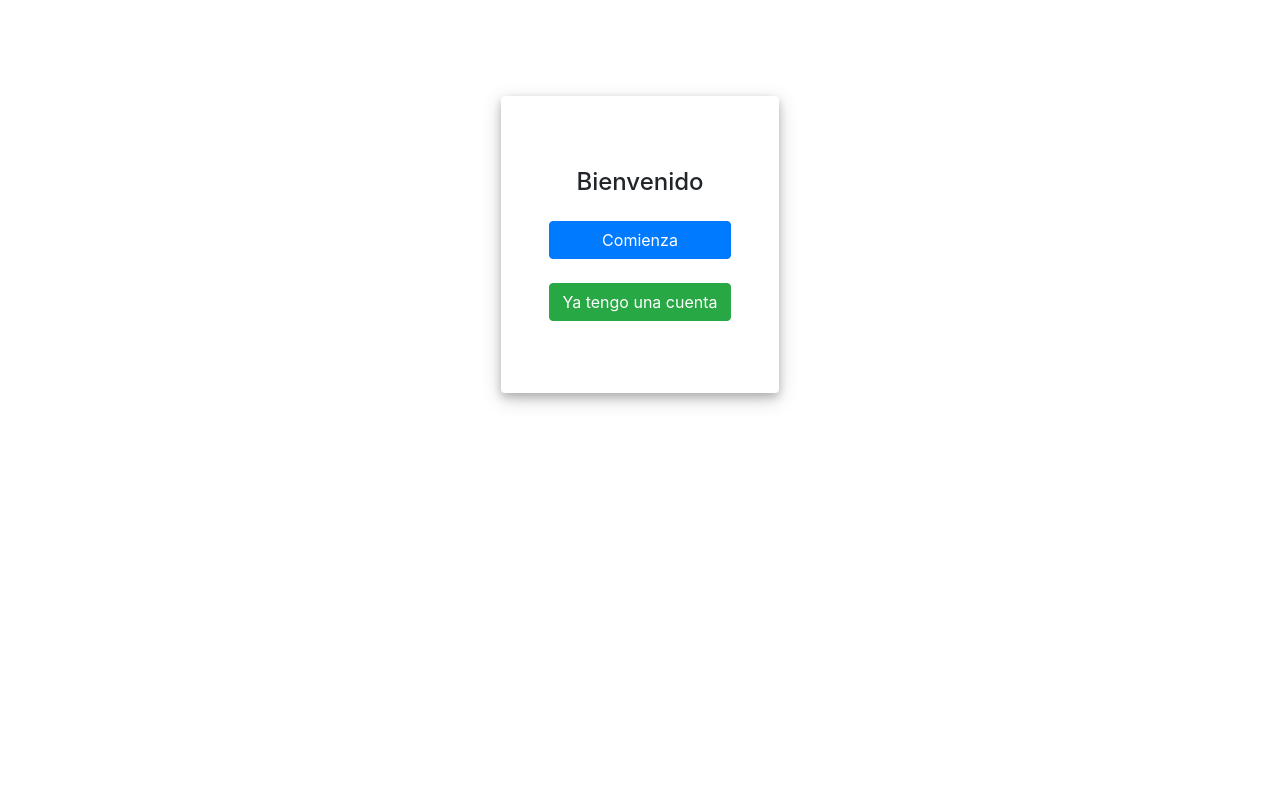
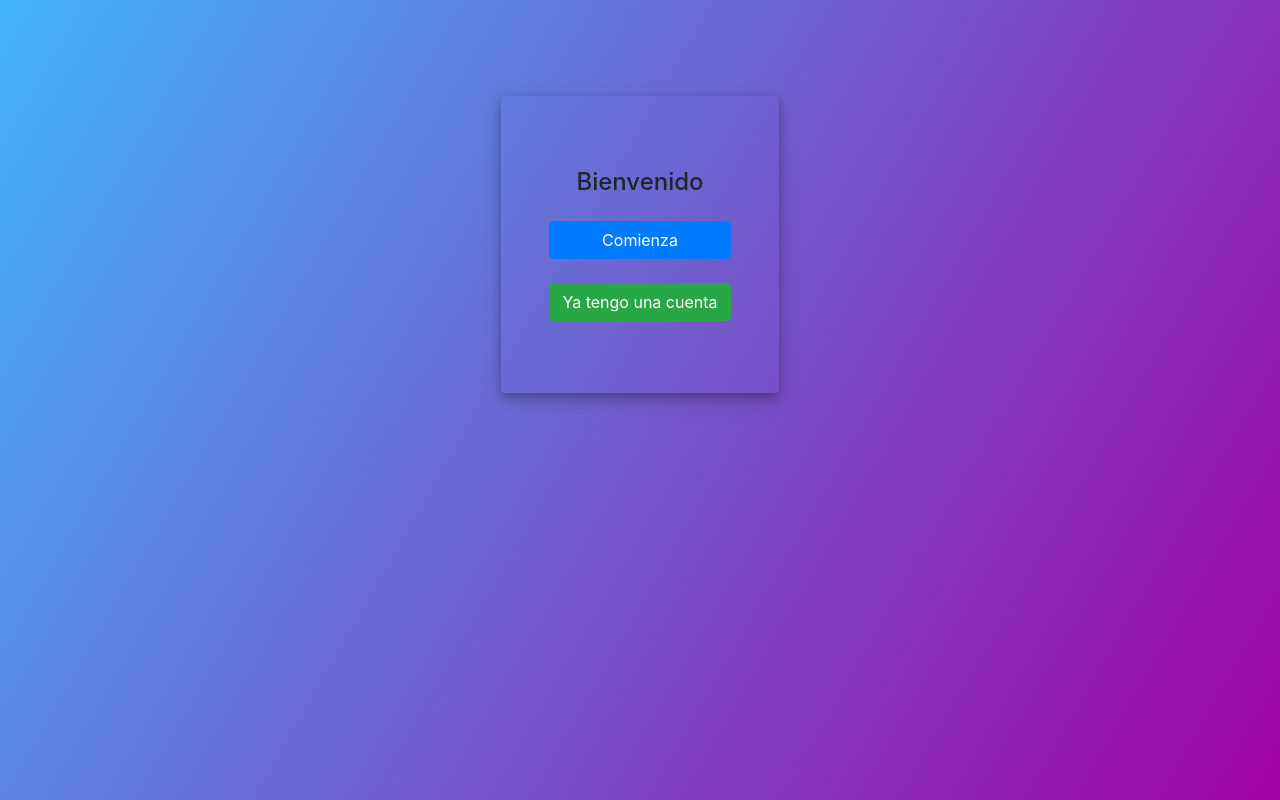
Before and after one commit to Dereemii/FrontEnd-Pro, a React (Create React App) app: page / in a window 1280 px wide. Built offline with nearby package versions, Linux system fonts and the light colour scheme; no server answers.

Commit message:
quito comentario css

```diff
--- a/src/styles/index.css
+++ b/src/styles/index.css
@@ -6,7 +6,7 @@ body {
     sans-serif;
   -webkit-font-smoothing: antialiased;
   -moz-osx-font-smoothing: grayscale;
-  /* background-image: linear-gradient(120deg, rgb(66, 181, 248), rgb(161, 2, 161)); */
+  background-image: linear-gradient(120deg, rgb(66, 181, 248), rgb(161, 2, 161));
 }
 /* h3{
   color:rgba(255, 255, 255, 0.911);
@@ -16,7 +16,7 @@ h4{
 }
 h5{
   color:rgba(255, 255, 255, 0.911);
-} */
+}
 code {
   font-family: source-code-pro, Menlo, Monaco, Consolas, 'Courier New',
     monospace;
```
